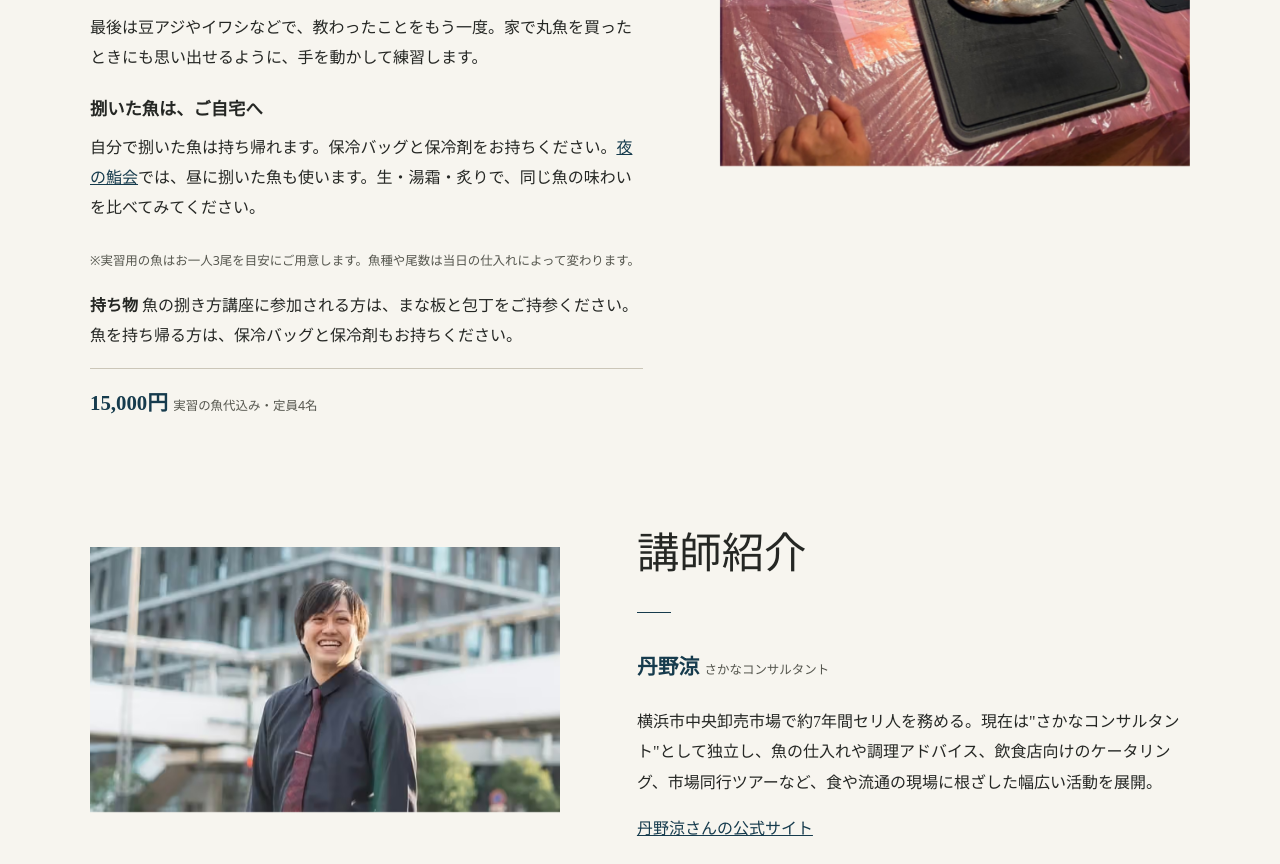
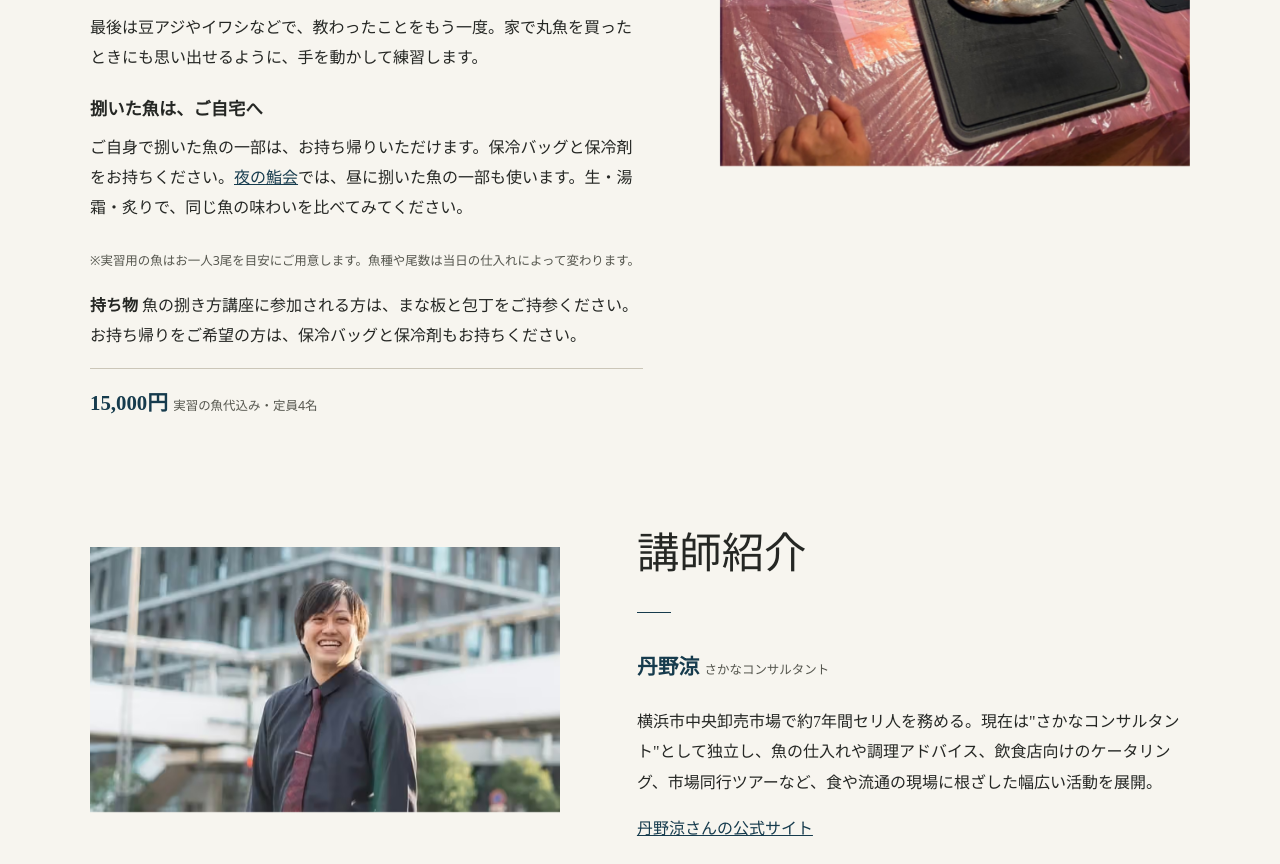
Before and after one commit to masaya0708/sushi-lp, a plain HTML site: page fish-sushi-20261126/index.html in a window 1280 px wide. Shown: the part 2061-2925 px from the top of the page. Drawn offline with Linux system fonts and the light colour scheme.

Commit message:
Clarify fish workshop take-home portion

```diff
--- a/fish-sushi-20261126/index.html
+++ b/fish-sushi-20261126/index.html
@@ -136,8 +136,8 @@ button.button:disabled { opacity: .75; }
 <p>鮨会を何十回も開いてきましたが、普段スーパーで手にする魚と比べて、こういう魚は捌くときの手応えが別格です。身に張りがあると、包丁を入れたときに身が崩れにくい。今回は、その違いを自分の手で感じてほしいです。</p>
 
 <p>まずはアジ。包丁をどこから入れるか、骨に沿ってどう刃を進めるかを教わります。</p><p>次は真鯛やイナダなど、骨が少し硬い魚。魚が変わると包丁の扱いもどう変わるのか、自分の手で確かめます。</p><p>最後は豆アジやイワシなどで、教わったことをもう一度。家で丸魚を買ったときにも思い出せるように、手を動かして練習します。</p>
-<div class="fish-outcome"><h3>捌いた魚は、ご自宅へ</h3><p>自分で捌いた魚は持ち帰れます。保冷バッグと保冷剤をお持ちください。<a href="#dinner">夜の鮨会</a>では、昼に捌いた魚も使います。生・湯霜・炙りで、同じ魚の味わいを比べてみてください。</p></div>
-<p><small>※実習用の魚はお一人3尾を目安にご用意します。魚種や尾数は当日の仕入れによって変わります。</small></p><p><strong>持ち物</strong> 魚の捌き方講座に参加される方は、まな板と包丁をご持参ください。魚を持ち帰る方は、保冷バッグと保冷剤もお持ちください。</p>
+<div class="fish-outcome"><h3>捌いた魚は、ご自宅へ</h3><p>ご自身で捌いた魚の一部は、お持ち帰りいただけます。保冷バッグと保冷剤をお持ちください。<a href="#dinner">夜の鮨会</a>では、昼に捌いた魚の一部も使います。生・湯霜・炙りで、同じ魚の味わいを比べてみてください。</p></div>
+<p><small>※実習用の魚はお一人3尾を目安にご用意します。魚種や尾数は当日の仕入れによって変わります。</small></p><p><strong>持ち物</strong> 魚の捌き方講座に参加される方は、まな板と包丁をご持参ください。お持ち帰りをご希望の方は、保冷バッグと保冷剤もお持ちください。</p>
 <p class="price">15,000円 <small>実習の魚代込み・定員4名</small></p>
 </div><figure><img src="assets/0644.jpg" alt="実習用の丸魚と包丁を並べた作業台" loading="lazy"></figure></section>
 <section class="scene reverse profile" aria-labelledby="tanno"><div class="copy">
@@ -149,7 +149,7 @@ button.button:disabled { opacity: .75; }
 <h3 class="menu-heading">お品書き</h3>
 <ul class="menu"><li>お刺身</li><li>握り10貫前後</li><li>お椀</li><li>巻物</li></ul>
 <p><small>※当鮨会の特徴：生・湯霜・炙りなど、同じ魚でも食べ方によって味わいが違うことを体験いただきます</small></p>
-<p>昼に捌いた魚も使います。握るのは、実践講座を受けた方や僕の鮨仲間です。よかったら、食べた感想もその場で聞かせてください。</p>
+<p>昼に捌いた魚の一部も使います。握るのは、実践講座を受けた方や僕の鮨仲間です。よかったら、食べた感想もその場で聞かせてください。</p>
 <p class="price">お一人7,000円 <small>夜だけの参加も歓迎</small></p>
 <p>お酒は持ち込み可です。飲みたい方はお好きなものをお持ちください。<br><small>持ち込み料なし。お水とお茶はご用意します。</small></p>
 <small>鮨まさやの通常の出張鮨は、お一人13,000円＋交通費です。</small>
@@ -176,8 +176,8 @@ button.button:disabled { opacity: .75; }
 <details><summary>夜の鮨会だけ参加できますか？</summary><p>はい。18:00からの鮨会に、お一人7,000円で参加できます。</p></details>
 <details><summary>魚の捌き方講座に出なくても、夜に握れますか？</summary><p>はい。当日の午前講座を受ければ、夜は握り手として参加できます。午前講座と夜の鮨会で55,000円です。<br>※この日に限り、鮨会参加が無料</p></details>
 <details><summary>どんな魚を捌きますか？</summary><p>アジ、真鯛やイナダ、豆アジやイワシなどを予定しています。実習用の魚はお一人3尾を目安にご用意します。魚種や尾数は当日の仕入れによって変わります。</p></details>
-<details><summary>持ち物はありますか？</summary><p>魚の捌き方講座に参加される方は、まな板と包丁をご持参ください。魚を持ち帰る方は、保冷バッグと保冷剤もお持ちください。</p></details>
-<details><summary>捌いた魚は持ち帰れますか？</summary><p>お持ち帰りいただけます。保冷バッグと保冷剤をご持参ください。</p></details>
+<details><summary>持ち物はありますか？</summary><p>魚の捌き方講座に参加される方は、まな板と包丁をご持参ください。お持ち帰りをご希望の方は、保冷バッグと保冷剤もお持ちください。</p></details>
+<details><summary>捌いた魚は持ち帰れますか？</summary><p>ご自身で捌いた魚の一部をお持ち帰りいただけます。保冷バッグと保冷剤をご持参ください。</p></details>
 <details><summary>お酒は持ち込めますか？</summary><p>はい。持ち込み料はかかりません。お水とお茶はこちらでご用意します。</p></details>
 </section>
 <section class="course" id="apply" aria-labelledby="apply-heading"><h2 id="apply-heading">お申し込み</h2><p><strong>会場は東京・北参道です。</strong><br>会場の詳細は、お申し込み後にメールでご案内します。</p><a class="button" href="https://docs.google.com/forms/d/e/1FAIpQLSdkh98EMTob-WdwpOenS3HNxFaDaAMdeFZ8-eymhogQVWdtZQ/viewform">お申込みはこちらから</a></section>
```
